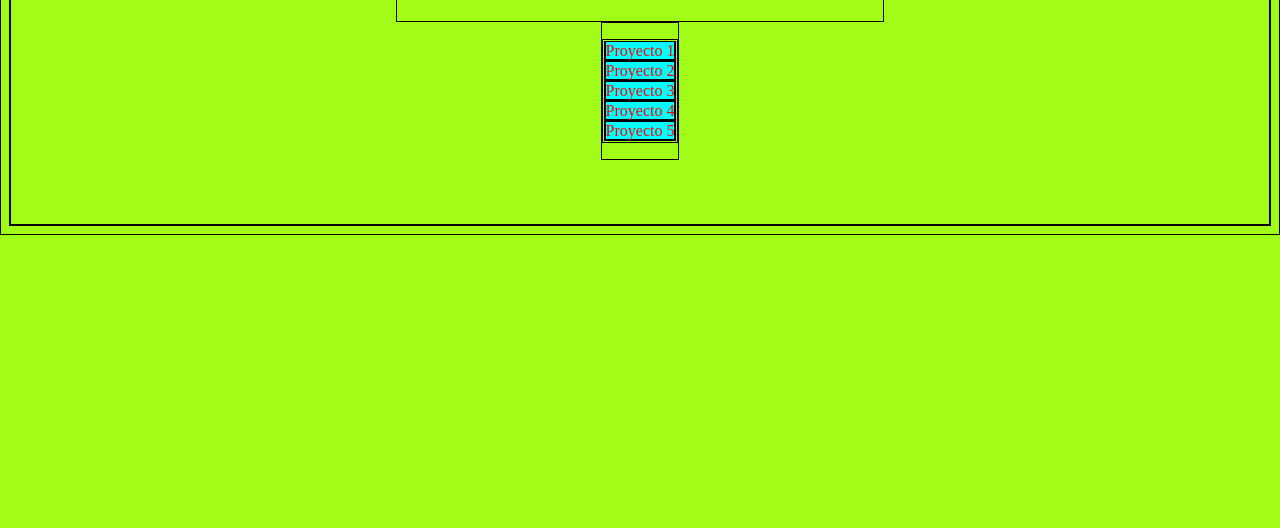
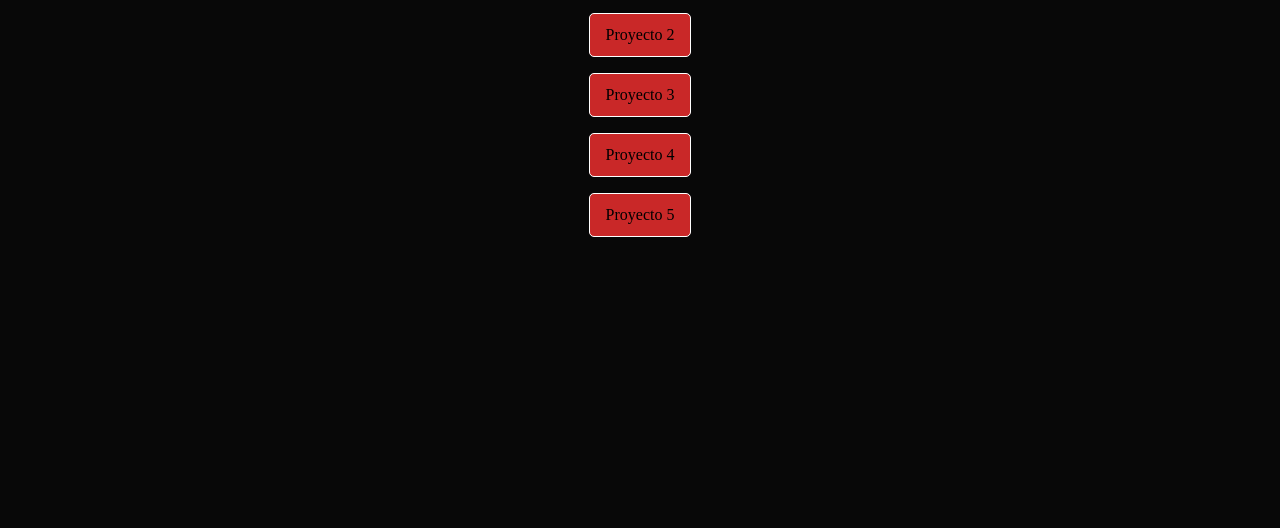
Before and after one commit to Jorg3B/Jorg3B.github.io, a plain HTML site: page index.html in a window 1280 px wide. Shown: the part 272-800 px from the top of the page. Drawn offline with Linux system fonts and the light colour scheme; a web font is replaced by a local one.

Commit message:
Se creo el front end del portafolio

```diff
--- a/style.css
+++ b/style.css
@@ -1,30 +1,38 @@
 html{
-    background-color: rgb(161, 253, 24);
-}
-
-*{
-    border: solid 1px #000;
+    background-color: rgba(0, 0, 0, 0.97);
 }
 
 main{
     display: flex;
-    justify-content: center;
+    flex-flow: column;
     align-items: center;
-    flex-direction: column;
-    padding-top: 5rem;
-    padding-bottom: 4rem;
+    gap: 2rem;
+    min-height: 80vh;
 }
 
 .titulo h1{
-    color: red;
+    color: rgb(201, 40, 40);
     font-family: "Original Surfer", sans-serif;
-    font-size: 5rem;
+    font-size: 4rem;
 }
 
 .nav a{
-    color: red;
+    margin-block: 0.5rem;
+    color: rgb(0, 0, 0);
     text-decoration: none;
-    background-color: cyan;
+    background-color: rgb(201, 40, 40);
+    display: inline-block;
+    padding-inline: 1rem;
+    padding-block: 0.75rem;
+    border-radius: 5px;
+    border: solid 1px white;
+    transition: all 0.3s ease-in-out;
+}
+
+.nav a:hover{
+    background-color: rgb(255, 255, 255);
+    color: rgb(201, 40, 40);
+    transform: scale(1.1);
 }
 
 .nav ul{
```
